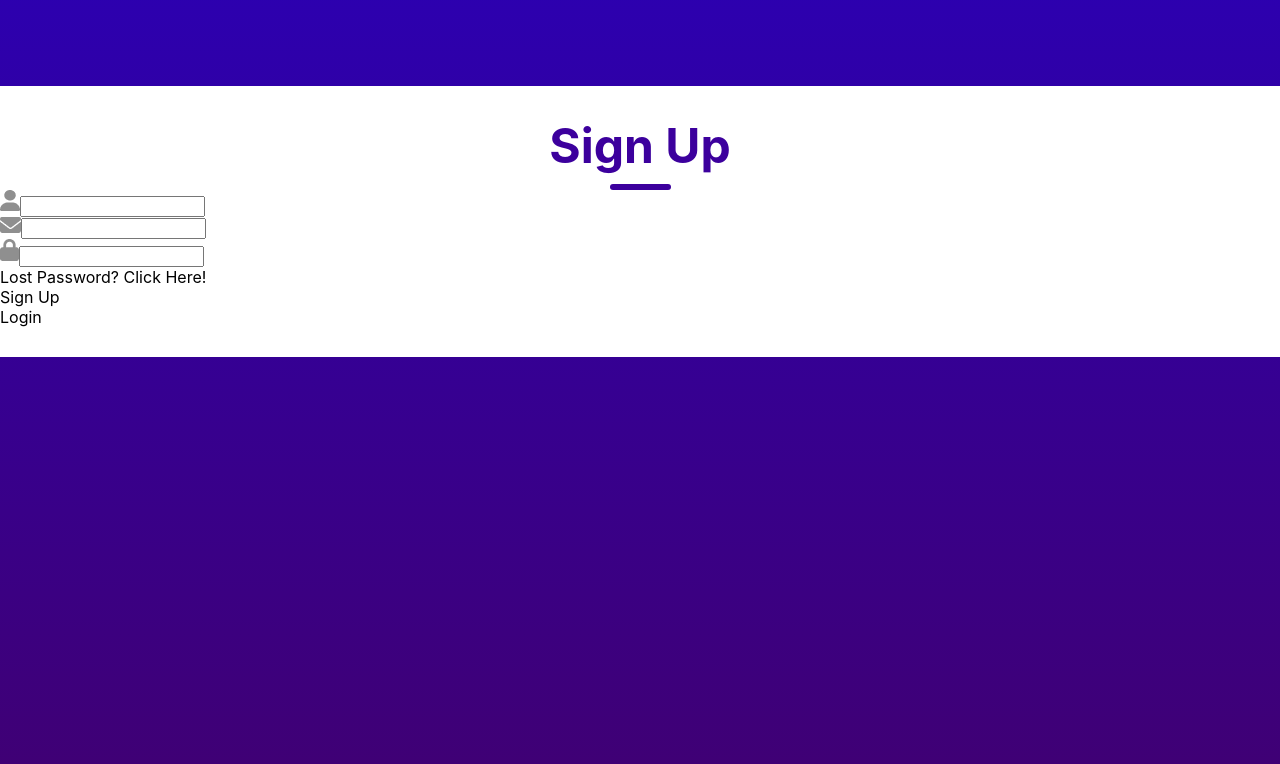
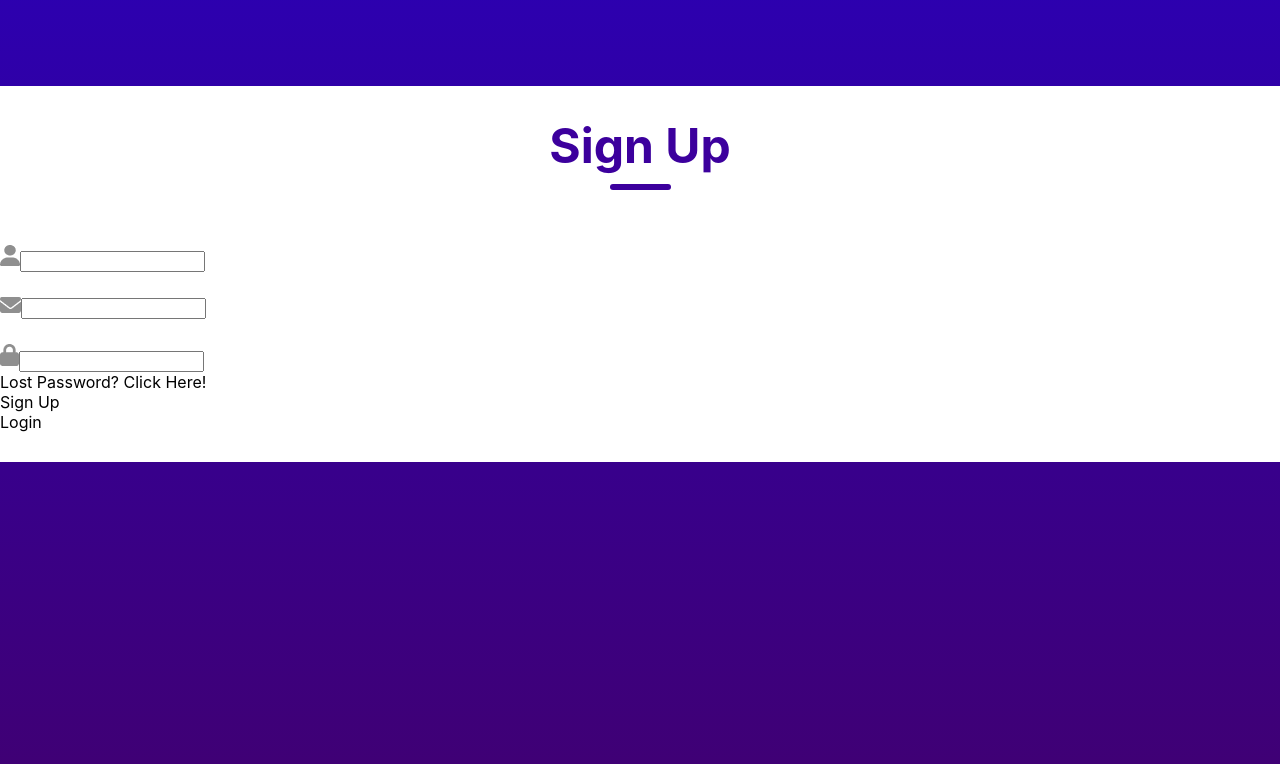
Before and after one commit to kanishkadz/SignUpForm-ReactJS, a React (Create React App) app in the folder signup/: page / in a window 1280 px wide. Shown: the part 114-878 px from the top of the page. Built offline with nearby package versions, Linux system fonts and the light colour scheme.

Commit message:
Update LoginSignup.css

```diff
--- a/signup/src/Components/LoginSignup/LoginSignup.css
+++ b/signup/src/Components/LoginSignup/LoginSignup.css
@@ -28,3 +28,10 @@
     background: #3c009d;
     border-radius: 9px;
 }
+
+.inputs{
+    margin-top: 55px;
+    display: flex;
+    flex-direction: column;
+    gap: 25px;
+}
```
